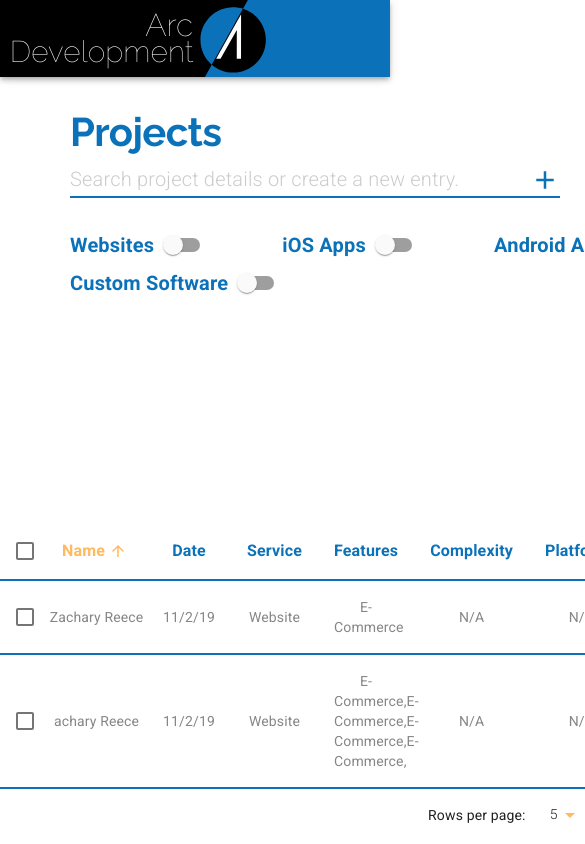
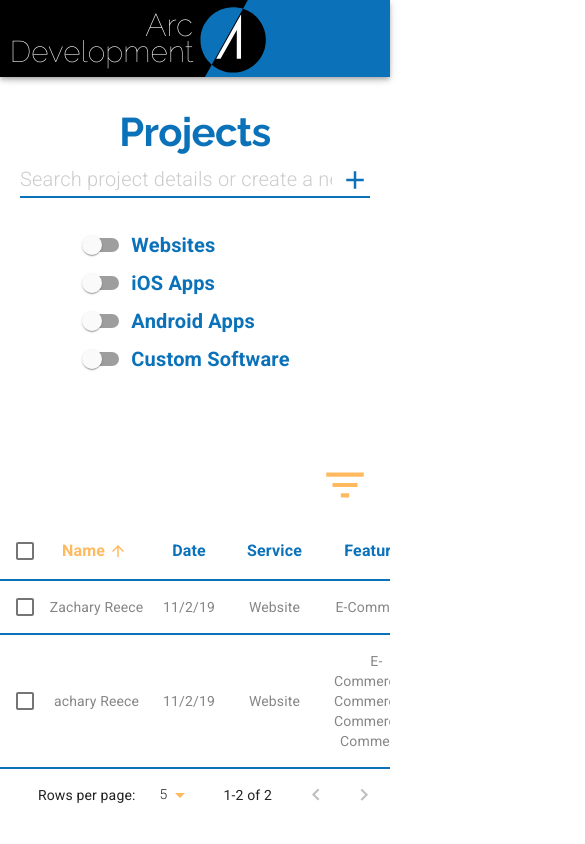
Before and after one commit to BauTancredi/arc-project-manager, a Next.js app: page / in a window 390 px wide. Shown: the top 844 px of the page, 585 px wide, since content can reach past the window. Built offline with nearby package versions, Linux system fonts and the light colour scheme.

Commit message:
Responsive Design

```diff
--- a/pages/index.js
+++ b/pages/index.js
@@ -1,4 +1,4 @@
-import React, { useState } from "react";
+import React, { Fragment, useState } from "react";
 import { makeStyles, useTheme } from "@material-ui/styles";
 import Grid from "@material-ui/core/Grid";
 import Typography from "@material-ui/core/Typography";
@@ -21,7 +21,9 @@ import Radio from "@material-ui/core/Radio";
 import Select from "@material-ui/core/Select";
 import MenuItem from "@material-ui/core/MenuItem";
 import Button from "@material-ui/core/Button";
+import UseMediaQuery from "@material-ui/core/UseMediaQuery";
 import AddIcon from "@material-ui/icons/Add";
+import Hidden from "@material-ui/core/Hidden";
 import FilterListIcon from "@material-ui/icons/FilterList";
 import {
   MuiPickersUtilsProvider,
@@ -77,6 +79,9 @@ function createData(
 const ProjectManager = () => {
   const classes = useStyles();
   const theme = useTheme();
+
+  const matchesMD = UseMediaQuery(theme.breakpoints.down("md"));
+  const matchesSM = UseMediaQuery(theme.breakpoints.down("sm"));
 
   const [websiteChecked, setWebsiteChecked] = useState(false);
   const [iOSChecked, setIOSChecked] = useState(false);
@@ -179,16 +184,163 @@ const ProjectManager = () => {
     setPage(0);
   };
 
+  const serviceQuestions = (
+    <Fragment>
+      <Grid item style={{ marginTop: matchesSM ? 20 : "5em" }}>
+        <Typography variant="h4">Service</Typography>
+      </Grid>
+      <Grid item>
+        <RadioGroup
+          aria-label="service"
+          name="service"
+          value={service}
+          onChange={(e) => {
+            setService(e.target.value);
+            setFeatures([]);
+          }}
+        >
+          <FormControlLabel
+            classes={{ label: classes.service }}
+            value="Website"
+            label="Website"
+            control={<Radio />}
+          />
+          <FormControlLabel
+            classes={{ label: classes.service }}
+            value="Mobile App"
+            label="Mobile App"
+            control={<Radio />}
+          />
+          <FormControlLabel
+            classes={{ label: classes.service }}
+            value="Custom Software"
+            label="Custom Software"
+            control={<Radio />}
+          />
+        </RadioGroup>
+      </Grid>
+    </Fragment>
+  );
+
+  const complexityQuestions = (
+    <Grid item style={{ marginBottom: matchesSM ? 50 : null }}>
+      <Grid
+        item
+        container
+        direction="column"
+        style={{ marginTop: matchesSM ? 50 : "5em" }}
+      >
+        <Grid item>
+          <Typography variant="h4">Complexity</Typography>
+        </Grid>
+        <Grid item>
+          <RadioGroup
+            aria-label="complexity"
+            name="complexity"
+            value={complexity}
+            onChange={(e) => setComplexity(e.target.value)}
+          >
+            <FormControlLabel
+              disabled={service === "Website"}
+              classes={{ label: classes.service }}
+              value="Low"
+              label="Low"
+              control={<Radio />}
+            />
+            <FormControlLabel
+              disabled={service === "Website"}
+              classes={{ label: classes.service }}
+              value="Medium"
+              label="Medium"
+              control={<Radio />}
+            />
+            <FormControlLabel
+              disabled={service === "Website"}
+              classes={{ label: classes.service }}
+              value="High"
+              label="High"
+              control={<Radio />}
+            />
+          </RadioGroup>
+        </Grid>
+      </Grid>
+    </Grid>
+  );
+
+  const userQuestions = (
+    <Grid item style={{ alignSelf: matchesSM ? "center" : "flex-end" }}>
+      <Grid
+        item
+        container
+        direction="column"
+        style={{ marginTop: matchesSM ? 50 : "5em" }}
+      >
+        <Grid item>
+          <Typography variant="h4">Users</Typography>
+        </Grid>
+        <Grid item>
+          <RadioGroup
+            aria-label="users"
+            name="users"
+            value={users}
+            onChange={(e) => setUsers(e.target.value)}
+          >
+            <FormControlLabel
+              disabled={service === "Website"}
+              classes={{
+                label: classes.service,
+                root: classes.users,
+              }}
+              value="0-10"
+              label="0-10"
+              control={<Radio />}
+            />
+            <FormControlLabel
+              disabled={service === "Website"}
+              classes={{
+                label: classes.service,
+                root: classes.users,
+              }}
+              value="10-100"
+              label="10-100"
+              control={<Radio />}
+            />
+            <FormControlLabel
+              disabled={service === "Website"}
+              classes={{
+                label: classes.service,
+                root: classes.users,
+              }}
+              value="100+"
+              label="100+"
+              control={<Radio />}
+            />
+          </RadioGroup>
+        </Grid>
+      </Grid>
+    </Grid>
+  );
+
   return (
     <MuiPickersUtilsProvider utils={DateFnsUtils}>
-      <Grid container direction="column">
-        <Grid item style={{ marginTop: "2em", marginLeft: "5em" }}>
+      <Grid
+        container
+        direction="column"
+        alignItems={matchesMD ? "center" : undefined}
+      >
+        <Grid
+          item
+          style={{ marginTop: "2em", marginLeft: matchesSM ? 0 : "5em" }}
+        >
           <Typography variant="h1">Projects</Typography>
         </Grid>
         <Grid item>
           <TextField
             placeholder="Search project details or create a new entry."
-            style={{ width: "35em", marginLeft: "5em" }}
+            style={{
+              width: matchesSM ? "25em" : "35em",
+              marginLeft: matchesSM ? 0 : "5em",
+            }}
             value={search}
             onChange={handleChange}
             InputProps={{
@@ -204,59 +356,82 @@ const ProjectManager = () => {
             }}
           />
         </Grid>
-        <Grid item style={{ marginLeft: "5em", marginTop: "2em" }}>
+        <Grid
+          item
+          style={{ marginLeft: matchesSM ? 0 : "5em", marginTop: "2em" }}
+        >
           <FormGroup row>
-            <FormControlLabel
-              style={{ marginRight: "5em" }}
-              label="Websites"
-              labelPlacement="start"
-              control={
-                <Switch
-                  checked={websiteChecked}
-                  color="primary"
-                  onChange={() => setWebsiteChecked(!websiteChecked)}
-                />
-              }
-            ></FormControlLabel>
-            <FormControlLabel
-              style={{ marginRight: "5em" }}
-              label="iOS Apps"
-              labelPlacement="start"
-              control={
-                <Switch
-                  checked={iOSChecked}
-                  color="primary"
-                  onChange={() => setIOSChecked(!iOSChecked)}
-                />
-              }
-            ></FormControlLabel>
-            <FormControlLabel
-              style={{ marginRight: "5em" }}
-              label="Android Apps"
-              labelPlacement="start"
-              control={
-                <Switch
-                  checked={androidChecked}
-                  color="primary"
-                  onChange={() => setAndroidChecked(!androidChecked)}
-                />
-              }
-            ></FormControlLabel>
-
-            <FormControlLabel
-              label="Custom Software"
-              labelPlacement="start"
-              control={
-                <Switch
-                  checked={softwareChecked}
-                  color="primary"
-                  onChange={() => setSoftwareChecked(!softwareChecked)}
-                />
-              }
-            ></FormControlLabel>
+            <Grid
+              container
+              direction={matchesSM ? "column" : "row"}
+              justify={matchesSM ? "center" : undefined}
+            >
+              <Grid item>
+                <FormControlLabel
+                  style={{ marginRight: matchesSM ? 0 : "5em" }}
+                  label="Websites"
+                  labelPlacement={matchesSM ? "end" : "start"}
+                  control={
+                    <Switch
+                      checked={websiteChecked}
+                      color="primary"
+                      onChange={() => setWebsiteChecked(!websiteChecked)}
+                    />
+                  }
+                ></FormControlLabel>
+              </Grid>
+              <Grid item>
+                <FormControlLabel
+                  style={{ marginRight: matchesSM ? 0 : "5em" }}
+                  label="iOS Apps"
+                  labelPlacement={matchesSM ? "end" : "start"}
+                  control={
+                    <Switch
+                      checked={iOSChecked}
+                      color="primary"
+                      onChange={() => setIOSChecked(!iOSChecked)}
+                    />
+                  }
+                ></FormControlLabel>
+              </Grid>
+              <Grid item>
+                <FormControlLabel
+                  style={{ marginRight: matchesSM ? 0 : "5em" }}
+                  label="Android Apps"
+                  labelPlacement={matchesSM ? "end" : "start"}
+                  control={
+                    <Switch
+                      checked={androidChecked}
+                      color="primary"
+                      onChange={() => setAndroidChecked(!androidChecked)}
+                    />
+                  }
+                ></FormControlLabel>
+              </Grid>
+              <Grid item>
+                <FormControlLabel
+                  label="Custom Software"
+                  labelPlacement={matchesSM ? "end" : "start"}
+                  control={
+                    <Switch
+                      checked={softwareChecked}
+                      color="primary"
+                      onChange={() => setSoftwareChecked(!softwareChecked)}
+                    />
+                  }
+                ></FormControlLabel>
+              </Grid>
+            </Grid>
           </FormGroup>
         </Grid>
-        <Grid item style={{ marginTop: "5em", marginBottom: "35em" }}>
+        <Grid
+          item
+          style={{
+            marginTop: "5em",
+            marginBottom: matchesMD ? "40em" : "35em",
+            maxWidth: "100%",
+          }}
+        >
           <EnhancedTable
             setRows={setRows}
             rows={rows}
@@ -273,6 +448,8 @@ const ProjectManager = () => {
           onClose={() => setDialogOpen(false)}
           fullWidth
           maxWidth="md"
+          style={{ zIndex: 1302 }}
+          fullScreen={matchesSM}
         >
           <Grid container justify="center">
             <Grid item>
@@ -282,12 +459,28 @@ const ProjectManager = () => {
             </Grid>
           </Grid>
           <DialogContent>
-            <Grid container justify="space-between">
+            <Grid
+              container
+              justify="space-between"
+              direction={matchesSM ? "column" : "row"}
+            >
               <Grid item>
-                <Grid item container direction="column" sm>
+                <Grid
+                  item
+                  container
+                  direction="column"
+                  sm
+                  alignItems={matchesSM ? "center" : undefined}
+                >
+                  <Hidden mdUp style={{ marginTop: 20 }}>
+                    {serviceQuestions}
+                  </Hidden>
+                  <Hidden mdUp>{userQuestions}</Hidden>
+                  <Hidden mdUp>{complexityQuestions}</Hidden>
                   <Grid item>
                     <TextField
-                      fullWidth
+                      style={{ width: matchesSM ? 250 : undefined }}
+                      fullWidth={!matchesSM}
                       label="Name"
                       id="name"
                       value={name}
@@ -298,45 +491,13 @@ const ProjectManager = () => {
                     item
                     container
                     direction="column"
-                    style={{ marginTop: "5em" }}
+                    alignItems={matchesSM ? "center" : undefined}
                   >
-                    <Grid item>
-                      <Typography variant="h4">Service</Typography>
-                    </Grid>
-                    <Grid item>
-                      <RadioGroup
-                        aria-label="service"
-                        name="service"
-                        value={service}
-                        onChange={(e) => {
-                          setService(e.target.value);
-                          setFeatures([]);
-                        }}
-                      >
-                        <FormControlLabel
-                          classes={{ label: classes.service }}
-                          value="Website"
-                          label="Website"
-                          control={<Radio />}
-                        />
-                        <FormControlLabel
-                          classes={{ label: classes.service }}
-                          value="Mobile App"
-                          label="Mobile App"
-                          control={<Radio />}
-                        />
-                        <FormControlLabel
-                          classes={{ label: classes.service }}
-                          value="Custom Software"
-                          label="Custom Software"
-                          control={<Radio />}
-                        />
-                      </RadioGroup>
-                    </Grid>
-                    <Grid item style={{ marginTop: "5em" }}>
+                    <Hidden smDown>{serviceQuestions}</Hidden>
+                    <Grid item style={{ marginTop: matchesSM ? 50 : "5em" }}>
                       <Select
+                        style={{ width: matchesSM ? 250 : "12em" }}
                         disabled={service === "Website"}
-                        style={{ width: "12em" }}
                         labelId="platforms"
                         id="platforms"
                         multiple
@@ -366,61 +527,28 @@ const ProjectManager = () => {
                   alignItems="center"
                   style={{ marginTop: 16 }}
                 >
-                  <Grid item>
+                  <Grid item style={{ marginTop: matchesSM ? 50 : null }}>
                     <KeyboardDatePicker
+                      style={{ width: matchesSM ? 250 : undefined }}
                       format="MM/dd/yyyy"
                       value={date}
                       onChange={(newDate) => setDate(newDate)}
                     />
                   </Grid>
-                  <Grid item>
-                    <Grid
-                      item
-                      container
-                      direction="column"
-                      style={{ marginTop: "5em" }}
-                    >
-                      <Grid item>
-                        <Typography variant="h4">Complexity</Typography>
-                      </Grid>
-                      <Grid item>
-                        <RadioGroup
-                          aria-label="complexity"
-                          name="complexity"
-                          value={complexity}
-                          onChange={(e) => setComplexity(e.target.value)}
-                        >
-                          <FormControlLabel
-                            disabled={service === "Website"}
-                            classes={{ label: classes.service }}
-                            value="Low"
-                            label="Low"
-                            control={<Radio />}
-                          />
-                          <FormControlLabel
-                            disabled={service === "Website"}
-                            classes={{ label: classes.service }}
-                            value="Medium"
-                            label="Medium"
-                            control={<Radio />}
-                          />
-                          <FormControlLabel
-                            disabled={service === "Website"}
-                            classes={{ label: classes.service }}
-                            value="High"
-                            label="High"
-                            control={<Radio />}
-                          />
-                        </RadioGroup>
-                      </Grid>
-                    </Grid>
-                  </Grid>
+                  <Hidden smDown>{complexityQuestions}</Hidden>
                 </Grid>
               </Grid>
               <Grid item>
-                <Grid item container direction="column" sm>
-                  <Grid item>
+                <Grid
+                  item
+                  container
+                  direction="column"
+                  sm
+                  alignItems={matchesSM ? "center" : undefined}
+                >
+                  <Grid item style={{ marginTop: matchesSM ? 50 : null }}>
                     <TextField
+                      style={{ width: matchesSM ? 250 : undefined }}
                       label="Total"
                       id="total"
                       value={total}
@@ -432,60 +560,10 @@ const ProjectManager = () => {
                       }}
                     />
                   </Grid>
-                  <Grid item style={{ alignSelf: "flex-end" }}>
-                    <Grid
-                      item
-                      container
-                      direction="column"
-                      style={{ marginTop: "5em" }}
-                    >
-                      <Grid item>
-                        <Typography variant="h4">Users</Typography>
-                      </Grid>
-                      <Grid item>
-                        <RadioGroup
-                          aria-label="users"
-                          name="users"
-                          value={users}
-                          onChange={(e) => setUsers(e.target.value)}
-                        >
-                          <FormControlLabel
-                            disabled={service === "Website"}
-                            classes={{
-                              label: classes.service,
-                              root: classes.users,
-                            }}
-                            value="0-10"
-                            label="0-10"
-                            control={<Radio />}
-                          />
-                          <FormControlLabel
-                            disabled={service === "Website"}
-                            classes={{
-                              label: classes.service,
-                              root: classes.users,
-                            }}
-                            value="10-100"
-                            label="10-100"
-                            control={<Radio />}
-                          />
-                          <FormControlLabel
-                            disabled={service === "Website"}
-                            classes={{
-                              label: classes.service,
-                              root: classes.users,
-                            }}
-                            value="100+"
-                            label="100+"
-                            control={<Radio />}
-                          />
-                        </RadioGroup>
-                      </Grid>
-                    </Grid>
-                  </Grid>
-                  <Grid item style={{ marginTop: "5em" }}>
+                  <Hidden smDown>{userQuestions}</Hidden>
+                  <Grid item style={{ marginTop: matchesSM ? 50 : "5em" }}>
                     <Select
-                      style={{ width: "12em" }}
+                      style={{ width: matchesSM ? 250 : "12em" }}
                       MenuProps={{
                         style: {
                           zIndex: 1302,
--- a/src/ui/EnhancedTable.js
+++ b/src/ui/EnhancedTable.js
@@ -589,7 +589,7 @@ export default function EnhancedTable(props) {
                       </TableCell>
                       <TableCell align="center">{row.date}</TableCell>
                       <TableCell align="center">{row.service}</TableCell>
-                      <TableCell align="center" style={{ maxWidth: "5em" }}>
+                      <TableCell align="center" style={{ width: "5em" }}>
                         {row.features}
                       </TableCell>
                       <TableCell align="center">{row.complexity}</TableCell>
```
